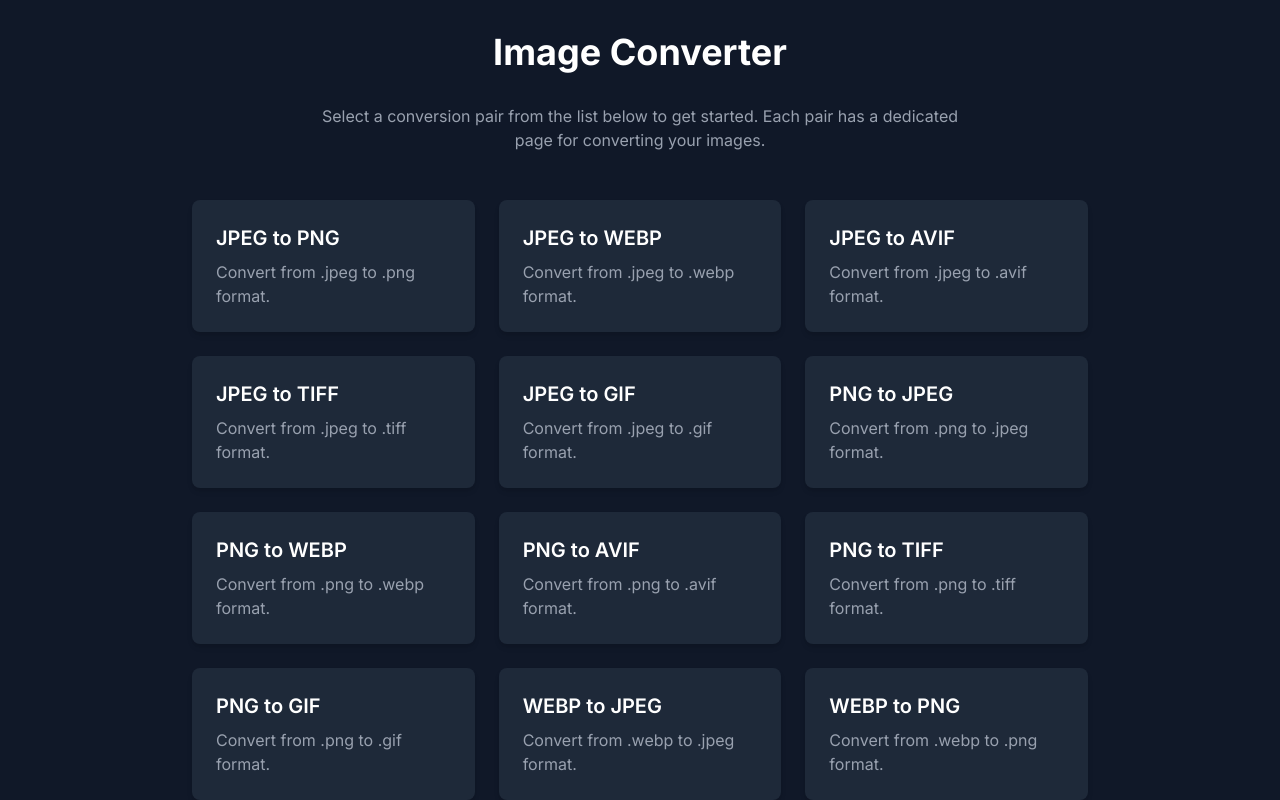
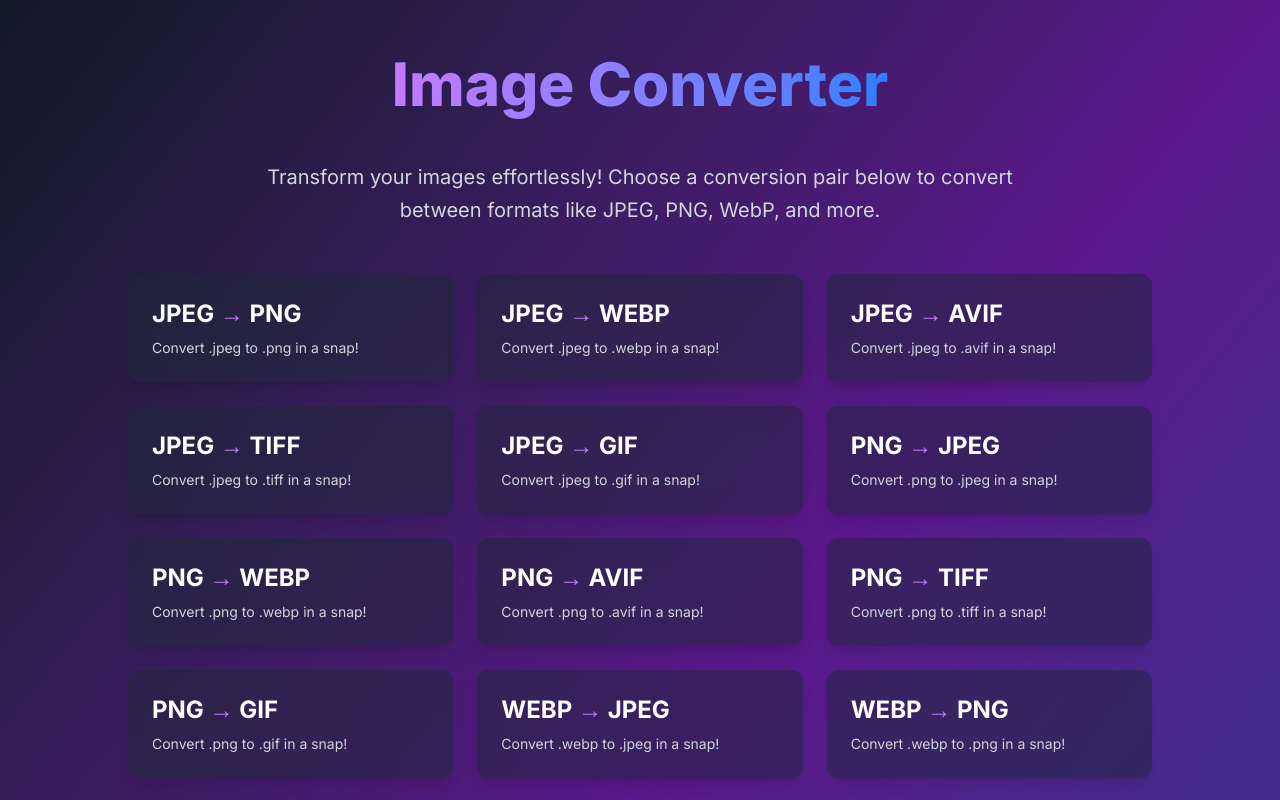
Before and after one commit to tungpham42/img, a Next.js app: page / in a window 1280 px wide. Shown: the top 800 px of the page. Built offline with nearby package versions, Linux system fonts and the light colour scheme.

Commit message:
Redesign

```diff
--- a/app/[from]/[to]/page.tsx
+++ b/app/[from]/[to]/page.tsx
@@ -19,7 +19,7 @@ export async function generateMetadata({
   return {
     title: `Convert ${from.toUpperCase()} to ${to.toUpperCase()} | Image Converter`,
     description:
-      "A simple and efficient image converter application. Convert images between various formats like JPEG, PNG, WebP, AVIF, TIFF, and GIF.",
+      "Quickly convert your images between formats like JPEG, PNG, WebP, AVIF, TIFF, and GIF with our intuitive tool.",
     keywords: [
       "image converter",
       "convert images",
@@ -34,7 +34,7 @@ export async function generateMetadata({
     openGraph: {
       title: `Convert ${from.toUpperCase()} to ${to.toUpperCase()} | Image Converter`,
       description:
-        "A simple and efficient image converter application. Convert images between various formats like JPEG, PNG, WebP, AVIF, TIFF, and GIF.",
+        "Quickly convert your images between formats like JPEG, PNG, WebP, AVIF, TIFF, and GIF with our intuitive tool.",
       type: "website",
       url: `${hostUrl}/${from}/${to}`,
       images: [
@@ -59,8 +59,14 @@ export default function ConverterPage({ params }: ConverterPageProps) {
   }
 
   return (
-    <main className="flex min-h-screen items-center justify-center bg-gray-900">
-      <ConverterForm fromFormat={from} toFormat={to} />
+    <main className="min-h-screen flex items-center justify-center bg-gradient-to-br from-gray-900 via-purple-900 to-blue-900 p-8">
+      <div className="w-full max-w-3xl bg-gray-800/50 backdrop-blur-md rounded-xl shadow-xl p-8">
+        <h1 className="text-3xl md:text-4xl font-bold mb-6 text-center text-white">
+          Convert <span className="text-purple-400">{from.toUpperCase()}</span>{" "}
+          to <span className="text-blue-400">{to.toUpperCase()}</span>
+        </h1>
+        <ConverterForm fromFormat={from} toFormat={to} />
+      </div>
     </main>
   );
 }
--- a/app/page.tsx
+++ b/app/page.tsx
@@ -6,9 +6,9 @@ import { getHostUrl } from "@/utils/getHostUrl";
 export async function generateMetadata(): Promise<Metadata> {
   const hostUrl = await getHostUrl();
   return {
-    title: "Image Converter | Convert Images Easily",
+    title: "Image Converter | Transform Images with Ease",
     description:
-      "A simple and efficient image converter application. Convert images between various formats like JPEG, PNG, WebP, AVIF, TIFF, and GIF.",
+      "Effortlessly convert images between formats like JPEG, PNG, WebP, AVIF, TIFF, and GIF with our fast and user-friendly tool.",
     keywords: [
       "image converter",
       "convert images",
@@ -21,9 +21,9 @@ export async function generateMetadata(): Promise<Metadata> {
       "image format conversion",
     ],
     openGraph: {
-      title: "Image Converter | Convert Images Easily",
+      title: "Image Converter | Transform Images with Ease",
       description:
-        "A simple and efficient image converter application. Convert images between various formats like JPEG, PNG, WebP, AVIF, TIFF, and GIF.",
+        "Effortlessly convert images between formats like JPEG, PNG, WebP, AVIF, TIFF, and GIF with our fast and user-friendly tool.",
       type: "website",
       url: hostUrl,
       images: [
@@ -53,25 +53,29 @@ export default function HomePage() {
   }
 
   return (
-    <main className="flex min-h-screen flex-col items-center p-8 bg-gray-900 text-white">
-      <h1 className="text-4xl font-bold mb-8 text-center">Image Converter</h1>
-      <p className="text-gray-400 mb-12 text-center max-w-2xl">
-        Select a conversion pair from the list below to get started. Each pair
-        has a dedicated page for converting your images.
+    <main className="min-h-screen flex flex-col items-center justify-center bg-gradient-to-br from-gray-900 via-purple-900 to-blue-900 text-white p-8">
+      <h1 className="leading-[1.75] text-5xl md:text-6xl font-extrabold mb-6 text-center bg-clip-text text-transparent bg-gradient-to-r from-purple-400 to-blue-500">
+        Image Converter
+      </h1>
+      <p className="text-lg md:text-xl text-gray-300 mb-12 text-center max-w-3xl leading-relaxed">
+        Transform your images effortlessly! Choose a conversion pair below to
+        convert between formats like JPEG, PNG, WebP, and more.
       </p>
 
-      <div className="grid grid-cols-1 sm:grid-cols-2 lg:grid-cols-3 gap-6 w-full max-w-4xl">
+      <div className="grid grid-cols-1 sm:grid-cols-2 lg:grid-cols-3 gap-6 w-full max-w-5xl">
         {formatPairs.map((pair, index) => (
           <Link
             key={index}
             href={`/${pair.from}/${pair.to}`}
-            className="p-6 bg-gray-800 rounded-lg shadow-md hover:bg-gray-700 transition-colors duration-200"
+            className="group relative p-6 bg-gray-800/50 backdrop-blur-md rounded-xl shadow-lg hover:shadow-xl hover:bg-gradient-to-r from-purple-600 to-blue-600 transition-all duration-300 transform hover:-translate-y-1"
           >
-            <h2 className="text-xl font-semibold">
-              {pair.from.toUpperCase()} to {pair.to.toUpperCase()}
+            <div className="absolute inset-0 rounded-xl bg-gradient-to-r from-purple-500/30 to-blue-500/30 opacity-0 group-hover:opacity-100 transition-opacity duration-300"></div>
+            <h2 className="text-2xl font-bold text-white">
+              {pair.from.toUpperCase()}{" "}
+              <span className="text-purple-400">→</span> {pair.to.toUpperCase()}
             </h2>
-            <p className="text-gray-400 mt-2">
-              Convert from .{pair.from} to .{pair.to} format.
+            <p className="text-gray-300 mt-2 text-sm">
+              Convert .{pair.from} to .{pair.to} in a snap!
             </p>
           </Link>
         ))}
```
